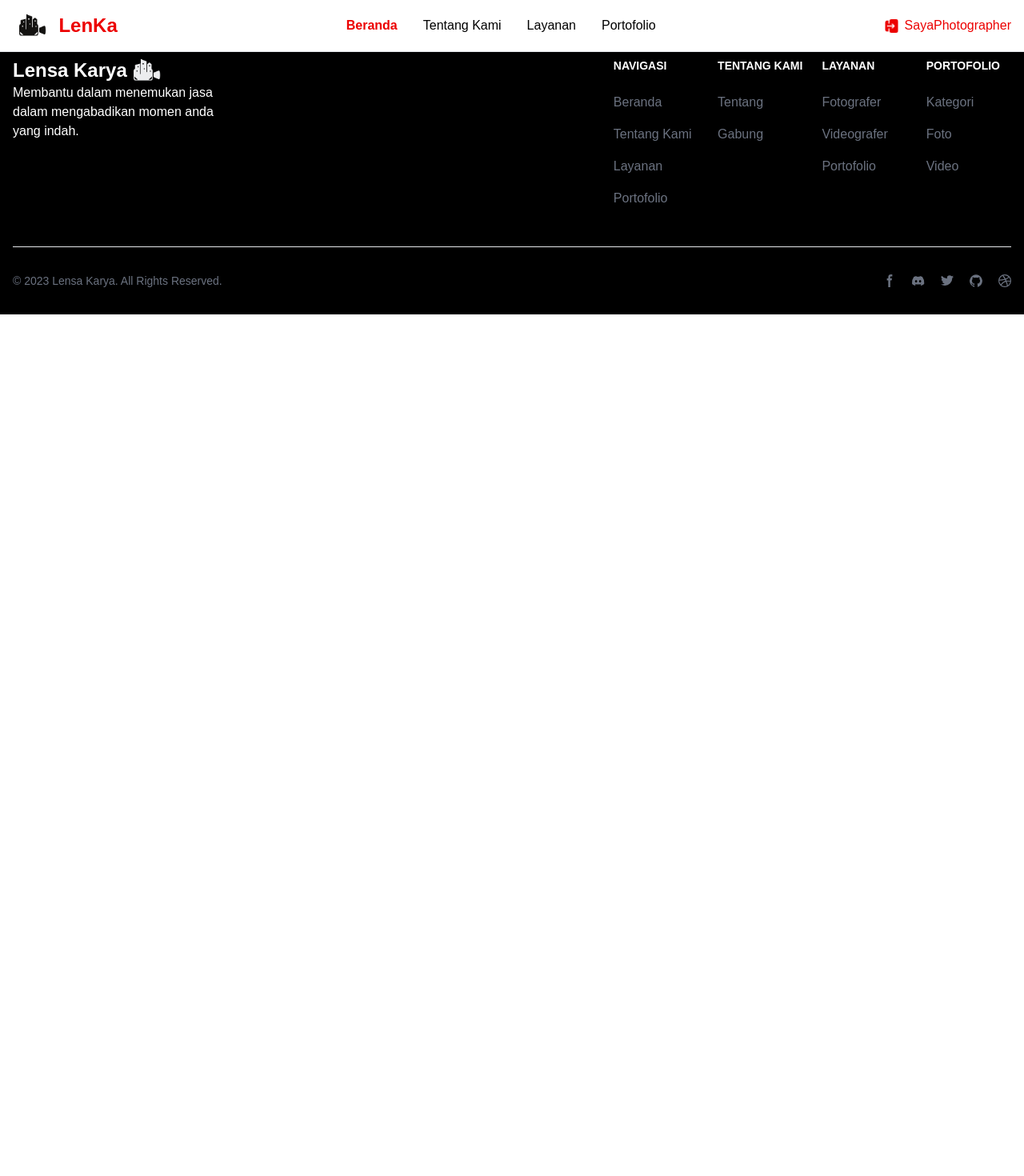
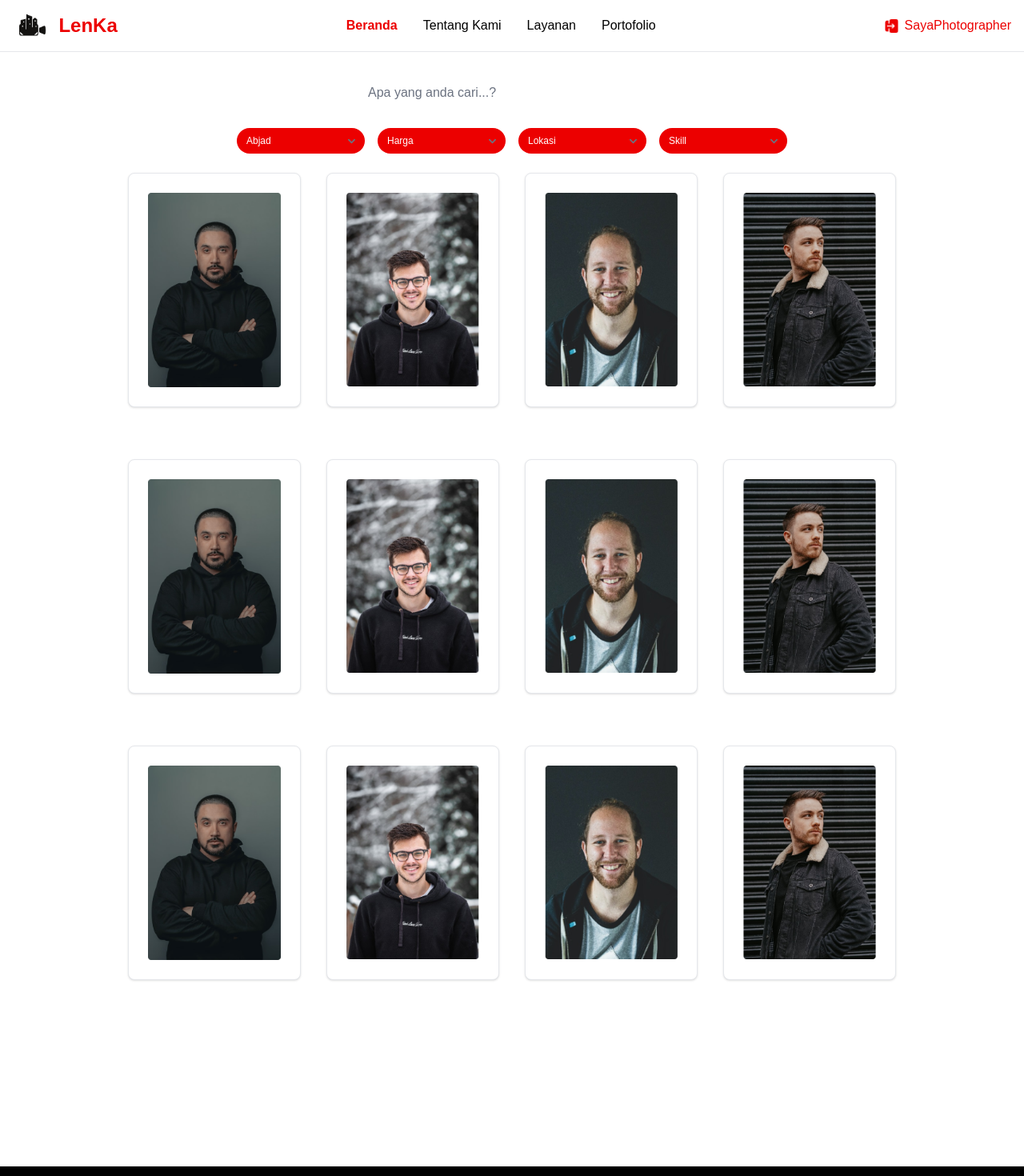
Before and after one commit to bendinuralif/Lensa-Karya, a React (Vite) app: page /layanan in a window 1280 px wide. Shown: the top 1470 px of the page at 80% size. Before the commit the page ends 800 px from the top, so only its background shows below. Built offline with nearby package versions, Linux system fonts and the light colour scheme.

Commit message:
up layanan

```diff
--- /dev/null
+++ b/src/component/Card.jsx
@@ -0,0 +1,38 @@
+import React from 'react';
+import Images from '../assets/images/andre.png';
+import Images2 from '../assets/images/andre2.png';
+import Images3 from '../assets/images/andre3.png';
+import Images4 from '../assets/images/andre4.png';
+
+const Card = () => {
+  return (
+    <>
+      <div className='pb-[65px]'>
+        <div className='flex flex-row w-3/4 mx-auto gap-8'>
+          <div className='w-full max-w-sm p-6 bg-white border border-gray-200 rounded-lg shadow '>
+            <img  src={Images} alt=''/>
+            <div className='px-8'>
+            </div>
+          </div>
+          <div className='w-full max-w-sm p-6 bg-white border border-gray-200 rounded-lg shadow '>
+            <img src={Images2} alt='' />
+            <div className='px-8'>
+            </div>
+          </div>
+          <div className='w-full max-w-sm p-6 bg-white border border-gray-200 rounded-lg shadow '>
+            <img src={Images3} alt='' />
+            <div className='px-8'>
+            </div>
+          </div>
+          <div className='w-full max-w-sm p-6 bg-white border border-gray-200 rounded-lg shadow '>
+            <img src={Images4} alt='' />
+            <div className='px-8'>
+            </div>
+          </div>
+        </div>
+      </div>
+    </>
+  );
+};
+
+export default Card;
--- /dev/null
+++ b/src/component/Card1.jsx
@@ -0,0 +1,38 @@
+import React from 'react';
+import Images from '../assets/images/andre.png';
+import Images2 from '../assets/images/andre2.png';
+import Images3 from '../assets/images/andre3.png';
+import Images4 from '../assets/images/andre4.png';
+
+const Card1 = () => {
+  return (
+    <>
+      <div className='pb-[65px]'>
+        <div className='flex flex-row w-3/4 mx-auto gap-8'>
+          <div className='w-full max-w-sm p-6 bg-white border border-gray-200 rounded-lg shadow '>
+            <img  src={Images} alt=''/>
+            <div className='px-8'>
+            </div>
+          </div>
+          <div className='w-full max-w-sm p-6 bg-white border border-gray-200 rounded-lg shadow '>
+            <img src={Images2} alt='' />
+            <div className='px-8'>
+            </div>
+          </div>
+          <div className='w-full max-w-sm p-6 bg-white border border-gray-200 rounded-lg shadow '>
+            <img src={Images3} alt='' />
+            <div className='px-8'>
+            </div>
+          </div>
+          <div className='w-full max-w-sm p-6 bg-white border border-gray-200 rounded-lg shadow '>
+            <img src={Images4} alt='' />
+            <div className='px-8'>
+            </div>
+          </div>
+        </div>
+      </div>
+    </>
+  );
+};
+
+export default Card1;
--- /dev/null
+++ b/src/component/Card2.jsx
@@ -0,0 +1,38 @@
+import React from 'react';
+import Images from '../assets/images/andre.png';
+import Images2 from '../assets/images/andre2.png';
+import Images3 from '../assets/images/andre3.png';
+import Images4 from '../assets/images/andre4.png';
+
+const Card2 = () => {
+  return (
+    <>
+      <div className='pb-[65px]'>
+        <div className='flex flex-row w-3/4 mx-auto gap-8'>
+          <div className='w-full max-w-sm p-6 bg-white border border-gray-200 rounded-lg shadow '>
+            <img  src={Images} alt=''/>
+            <div className='px-8'>
+            </div>
+          </div>
+          <div className='w-full max-w-sm p-6 bg-white border border-gray-200 rounded-lg shadow '>
+            <img src={Images2} alt='' />
+            <div className='px-8'>
+            </div>
+          </div>
+          <div className='w-full max-w-sm p-6 bg-white border border-gray-200 rounded-lg shadow '>
+            <img src={Images3} alt='' />
+            <div className='px-8'>
+            </div>
+          </div>
+          <div className='w-full max-w-sm p-6 bg-white border border-gray-200 rounded-lg shadow '>
+            <img src={Images4} alt='' />
+            <div className='px-8'>
+            </div>
+          </div>
+        </div>
+      </div>
+    </>
+  );
+};
+
+export default Card2;
--- /dev/null
+++ b/src/component/Dropdown.jsx
@@ -0,0 +1,39 @@
+import React,{useState} from 'react';
+
+const Dropdown = () => {
+  return (
+    <>
+    <div className=' text-white flex justify-center gap-x-4 text-sm '>
+    <select  className='bg-[#EC0000] border-0 rounded-full w-40 h-8 text-xs' id="mySelect">
+        <option className='text-white' value="" disabled selected>Abjad</option>
+        <option className='text-white' value="1">A - Z</option>
+        <option className='text-white' value="2">Z - A</option>
+    </select>
+    <select className='bg-[#EC0000] border-0 rounded-full w-40 h-8 text-xs' id="mySelect">
+    <option className='text-white' value="" disabled selected>Harga</option>
+        <option className='text-white' value="1">Rendah - Tinggi</option>
+        <option className='text-white' value="2">Tinggi - Rendah</option>
+        <option className='text-white' value="3">Min - Max</option>
+    </select>
+    <select className='bg-[#EC0000] border-0 rounded-full w-40 h-8 text-xs' id="mySelect">
+    <option className='text-white' value="" disabled selected>Lokasi</option>
+        <option className='text-white' value="1">Aceh</option>
+        <option className='text-white' value="2">Batam</option>
+        <option className='text-white' value="3">Lampung</option>
+        <option className='text-white' value="1">Medan</option>
+        <option className='text-white' value="2">Padang</option>
+        <option className='text-white' value="3">Palembang</option>
+    </select>
+    <select className='bg-[#EC0000] border-0 rounded-full w-40 h-8 text-xs ' id="mySelect">
+    <option value="" disabled selected>Skill</option>
+        <option className='text-white' value="1">Fotografer</option>
+        <option className='text-white' value="2">Videografer</option>
+    </select>
+    </div>
+
+    </>
+
+  );
+};
+
+export default Dropdown;
--- /dev/null
+++ b/src/component/SearchBox.jsx
@@ -0,0 +1,17 @@
+import React,{useState} from 'react';
+
+const SearchBox = () => {
+return (
+    <>
+    <div className='flex justify-center '>
+    <form id='searchForm'>
+        <input type="text" id='searchInput' placeholder='Apa yang anda cari...?' className=' w-96 rounded-full justify-center items-center'/>
+        <button type='submit'></button>
+    </form>
+
+    </div>
+    </>
+);
+};
+
+export default SearchBox;
--- a/src/pages/Layanan.jsx
+++ b/src/pages/Layanan.jsx
@@ -1,14 +1,37 @@
 import React from 'react'
 import Layout from './Layout'
+import Search from '../component/SearchBox';
+import Dropdown from '../component/Dropdown';
+import Card from '../component/Card';
+import Card1 from '../component/Card1';
+import Card2 from '../component/Card2';
+
+
 
 const Layanan = () => {
   return (
-    <Layout>
-      <a href='https://www.youtube.com' className='flex-none rounded-lg w-64 h-10 bg-teal-500 font-bold text-xl flex justify-center items-center'>
-        Layanan
-      </a>
-    </Layout>
-  )
-}
+  <Layout>
+    <br />
+    <br />
+    <br />
+    <br />
+  <Search/>
+  <br />
+  <Dropdown/>
+  <br />
+  <Card/>
+  <Card1/>
+  <Card2/>
+  <br />
+  <br />
+  <br />
+  <br />
+  <br />
+  <br />
+  <br />
+  </Layout>
+
+  );
+};
 
 export default Layanan
```
